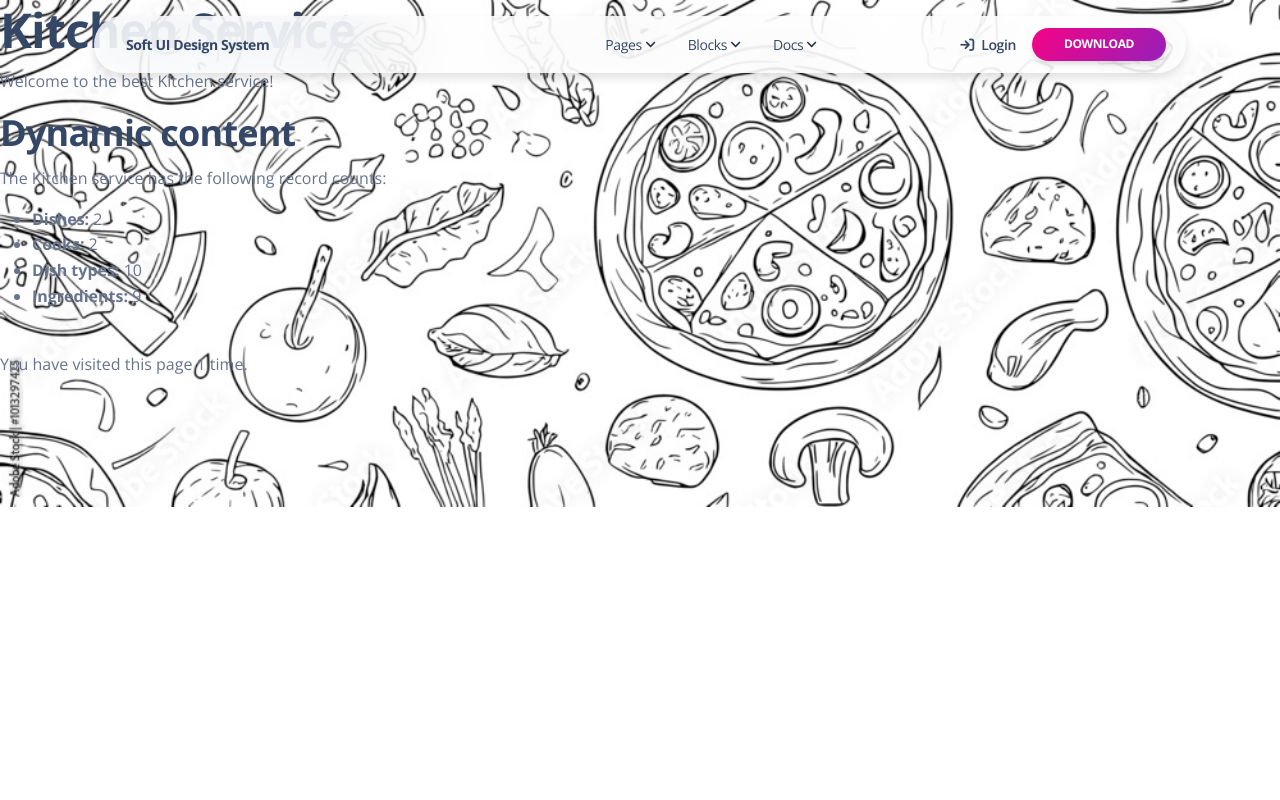
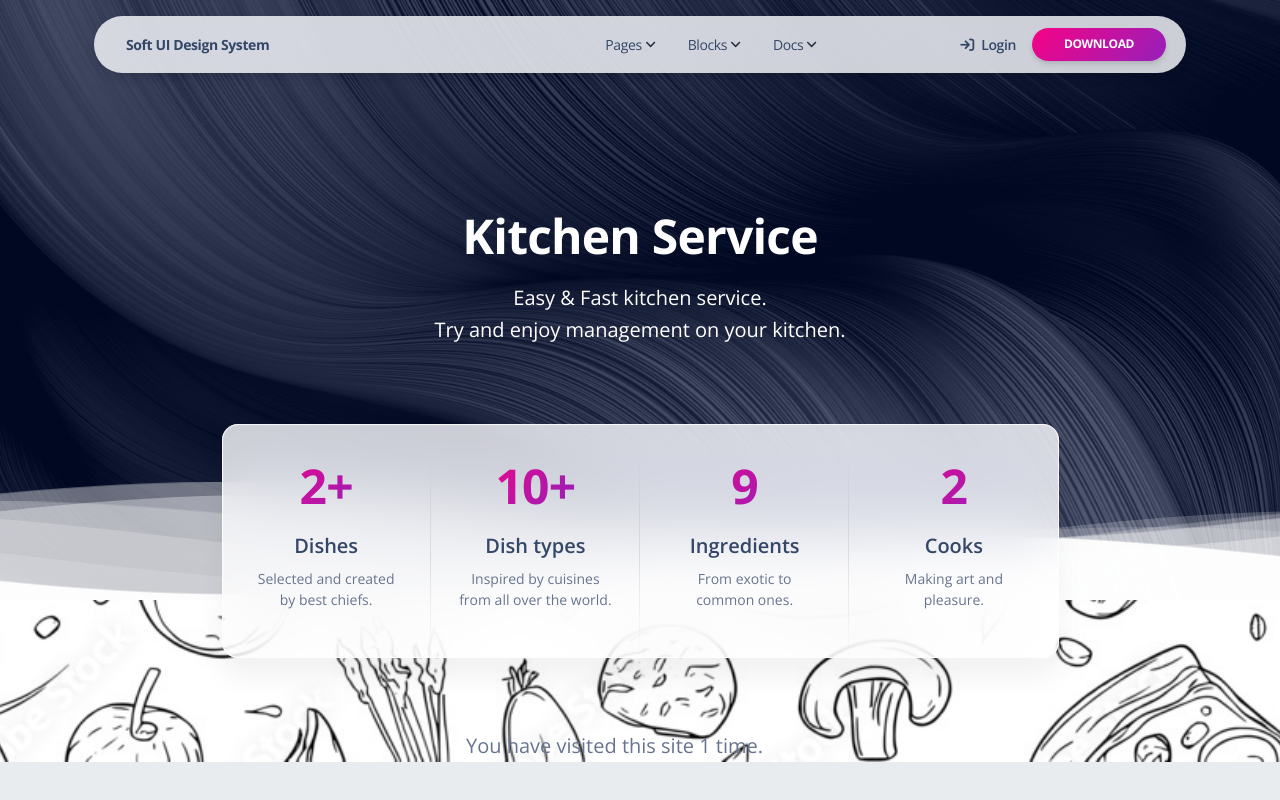
Before and after one commit to onyevyerov/restaurant-kitchen-service, a Django app: page / in a window 1280 px wide. Run offline with Django 4.2, Linux system fonts and the light colour scheme; data comes from the database, SQL or seed files in the repository; some libraries are stand-ins or nearby versions.

Commit message:
update: make index.html page more attractive

```diff
--- a/templates/kitchen/index.html
+++ b/templates/kitchen/index.html
@@ -1,16 +1,130 @@
 {% extends "base.html" %}
+{% load static %}
+
+{% block body %} class="index-page bg-gray-200" {% endblock body %}
 
 {% block content %}
-  <h1>Kitchen Service</h1>
-  <p>Welcome to the best Kitchen service!</p>
-  <h2>Dynamic content</h2>
-  <p>The Kitchen service has the following record counts:</p>
-  <ul>
-    <li><strong>Dishes:</strong> {{ num_of_dishes }}</li>
-    <li><strong>Cooks:</strong> {{ num_of_cooks }}</li>
-    <li><strong>Dish types:</strong> {{ num_of_dish_types }}</li>
-    <li><strong>Ingredients:</strong> {{ num_of_ingredients }}</li>
-  </ul>
-  <br>
-  <p>You have visited this page {{ num_of_visits }} time{{ num_of_visits|pluralize }}. </p>
-{% endblock %}
+
+<header class="header-2">
+  <div class="page-header min-vh-75 relative" style="background-image: url('{% static 'img/curved-images/curved.jpg' %}')">
+    <div class="container">
+      <div class="row">
+        <div class="col-lg-6 text-center mx-auto">
+          <h1 class="text-white pt-3 mt-n5">Kitchen Service</h1>
+          <p class="lead text-white mt-3">Easy & Fast kitchen service.<br/> Try and enjoy management on your kitchen.</p>
+        </div>
+      </div>
+    </div>
+
+    <div class="position-absolute w-100 z-index-1 bottom-0">
+      <svg class="waves" xmlns="http://www.w3.org/2000/svg" xmlns:xlink="http://www.w3.org/1999/xlink" viewBox="0 24 150 40" preserveAspectRatio="none" shape-rendering="auto">
+        <defs>
+          <path id="gentle-wave" d="M-160 44c30 0 58-18 88-18s 58 18 88 18 58-18 88-18 58 18 88 18 v44h-352z" />
+        </defs>
+        <g class="moving-waves">
+          <use xlink:href="#gentle-wave" x="48" y="-1" fill="rgba(255,255,255,0.40" />
+          <use xlink:href="#gentle-wave" x="48" y="3" fill="rgba(255,255,255,0.35)" />
+          <use xlink:href="#gentle-wave" x="48" y="5" fill="rgba(255,255,255,0.25)" />
+          <use xlink:href="#gentle-wave" x="48" y="8" fill="rgba(255,255,255,0.20)" />
+          <use xlink:href="#gentle-wave" x="48" y="13" fill="rgba(255,255,255,0.15)" />
+          <use xlink:href="#gentle-wave" x="48" y="16" fill="rgba(255,255,255,0.95" />
+        </g>
+      </svg>
+    </div>
+  </div>
+</header>
+
+
+<section class="pt-3 pb-4" id="count-stats">
+  <div class="container">
+    <div class="row">
+      <div class="col-lg-9 z-index-2 border-radius-xl mt-n10 mx-auto py-3 blur shadow-blur">
+        <div class="row">
+          <div class="col-md-3 position-relative">
+            <div class="p-3 text-center">
+              <h1 class="text-gradient text-primary"><span id="state1" countTo="{{ num_of_dishes }}">0</span>+</h1>
+              <h5 class="mt-3">Dishes</h5>
+              <p class="text-sm">Selected and created by best chiefs.</p>
+            </div>
+            <hr class="vertical dark">
+          </div>
+          <div class="col-md-3 position-relative">
+            <div class="p-3 text-center">
+              <h1 class="text-gradient text-primary"> <span id="state2" countTo="{{ num_of_dish_types }}">0</span>+</h1>
+              <h5 class="mt-3">Dish types</h5>
+              <p class="text-sm">Inspired by cuisines from all over the world.</p>
+            </div>
+            <hr class="vertical dark">
+          </div>
+          <div class="col-md-3 position-relative" >
+            <div class="p-3 text-center">
+              <h1 class="text-gradient text-primary" id="state3" countTo="{{ num_of_ingredients }}">0</h1>
+              <h5 class="mt-3">Ingredients</h5>
+              <p class="text-sm">From exotic to common ones.</p>
+            </div>
+            <hr class="vertical dark">
+          </div>
+          <div class="col-md-3 position-relative" >
+            <div class="p-3 text-center">
+              <h1 class="text-gradient text-primary" id="state4" countTo="{{ num_of_cooks }}">0</h1>
+              <h5 class="mt-3">Cooks</h5>
+              <p class="text-sm">Making art and pleasure.</p>
+            </div>
+          </div>
+        </div>
+      </div>
+    </div>
+  </div>
+</section>
+
+<div class="pt-5">
+  <div class="container">
+    <div class="row">
+      <div class="col-lg-8 ms-auto">
+        <p class="lead mb-0">You have visited this site {{ num_of_visits }} time{{ num_of_visits|pluralize }}.</p>
+      </div>
+    </div>
+  </div>
+</div>
+
+{% endblock content %}
+
+{% block javascripts %}
+
+<script type="text/javascript">
+
+  if (document.getElementById('state1')) {
+    const countUp = new CountUp('state1', document.getElementById("state1").getAttribute("countTo"));
+    if (!countUp.error) {
+      countUp.start();
+    } else {
+      console.error(countUp.error);
+    }
+  }
+  if (document.getElementById('state2')) {
+    const countUp1 = new CountUp('state2', document.getElementById("state2").getAttribute("countTo"));
+    if (!countUp1.error) {
+      countUp1.start();
+    } else {
+      console.error(countUp1.error);
+    }
+  }
+  if (document.getElementById('state3')) {
+    const countUp2 = new CountUp('state3', document.getElementById("state3").getAttribute("countTo"));
+    if (!countUp2.error) {
+      countUp2.start();
+    } else {
+      console.error(countUp2.error);
+    }
+  }
+  if (document.getElementById('state4')) {
+    const countUp2 = new CountUp('state4', document.getElementById("state4").getAttribute("countTo"));
+    if (!countUp2.error) {
+      countUp2.start();
+    } else {
+      console.error(countUp2.error);
+    }
+  }
+</script>
+
+{% endblock javascripts %}
```
